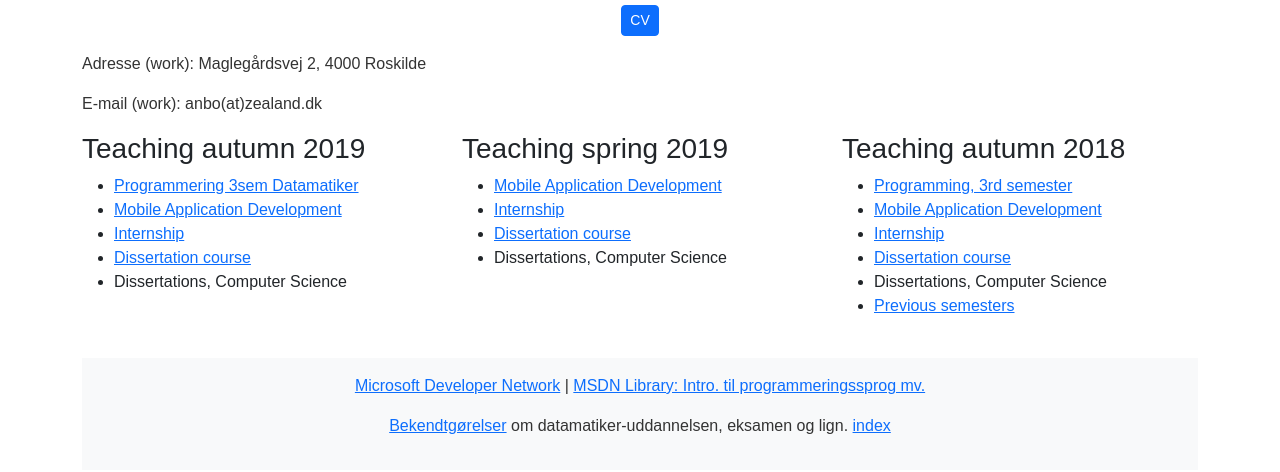
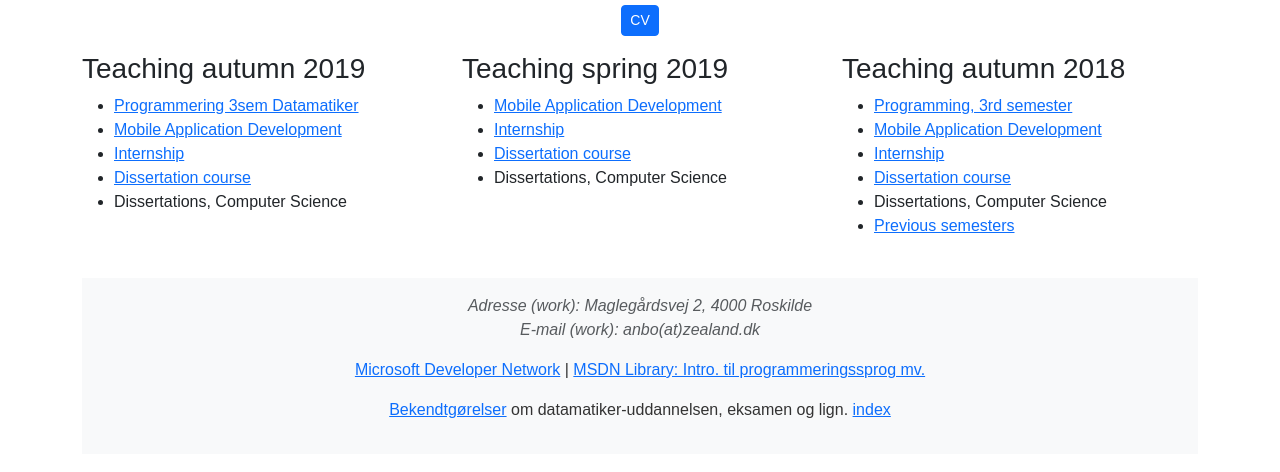
Before and after one commit to awessel-git/anbo-modern, a plain HTML site: page index.html in a window 1280 px wide. Shown: the part 246-718 px from the top of the page. Drawn offline with nearby package versions, Linux system fonts and the light colour scheme.

Commit message:
Move email and address to footer

```diff
--- a/index.html
+++ b/index.html
@@ -32,11 +32,6 @@
         </header>
 
         <main>
-            <section>
-                <p>Adresse (work): Maglegårdsvej 2, 4000 Roskilde</p>
-                <p>E-mail (work): anbo(at)zealand.dk</p>
-            </section>
-
             <section class="row">
                 <div class="col-md-4">
                     <h3>Teaching autumn 2019</h3>
@@ -81,6 +76,10 @@
         </main>
 
         <footer class="bg-light py-3 mt-4 text-center">
+            <p class="text-muted fst-italic">
+                Adresse (work): Maglegårdsvej 2, 4000 Roskilde <br>
+                E-mail (work): anbo(at)zealand.dk
+            </p>
             <p>
                 <a href="https://msdn.microsoft.com/en-us/default.aspx">Microsoft Developer Network</a> |
                 <a href="https://learn.microsoft.com/en-gb/docs/">MSDN Library: Intro. til programmeringssprog mv.</a>
```
